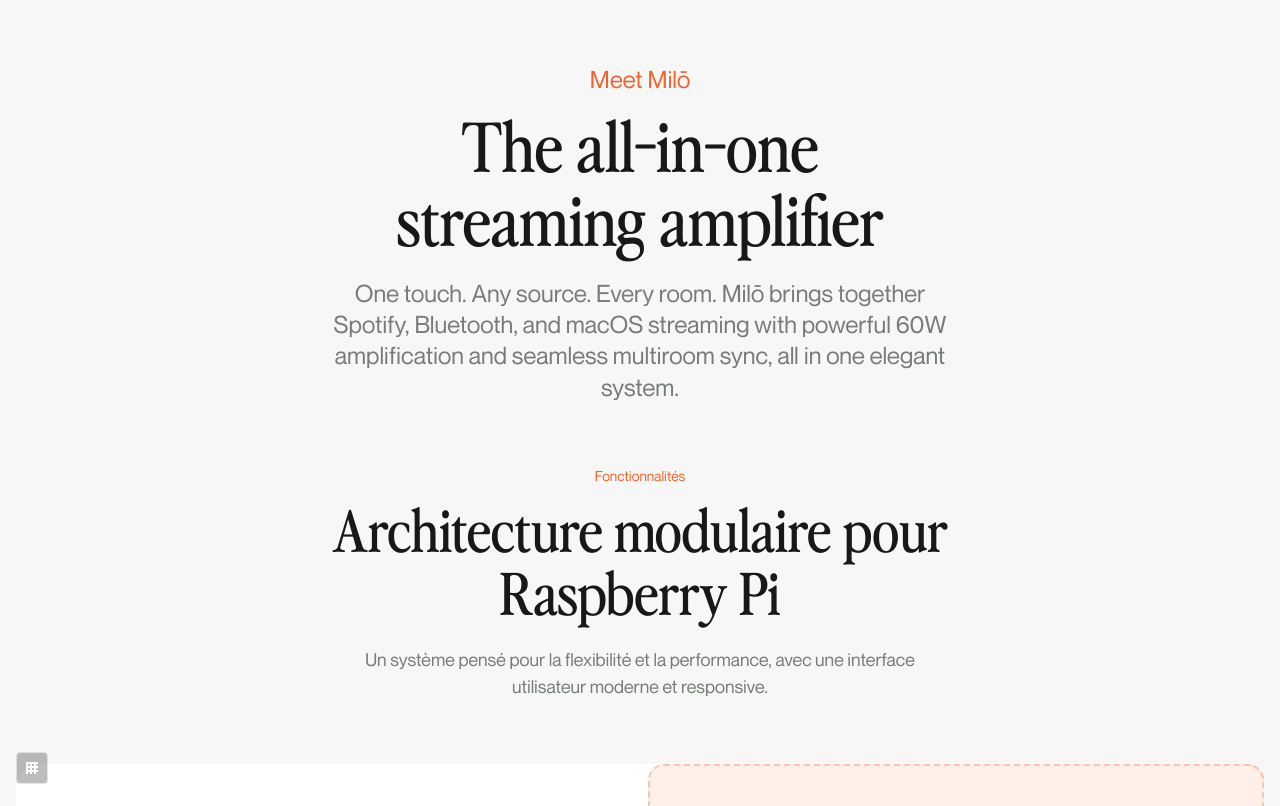
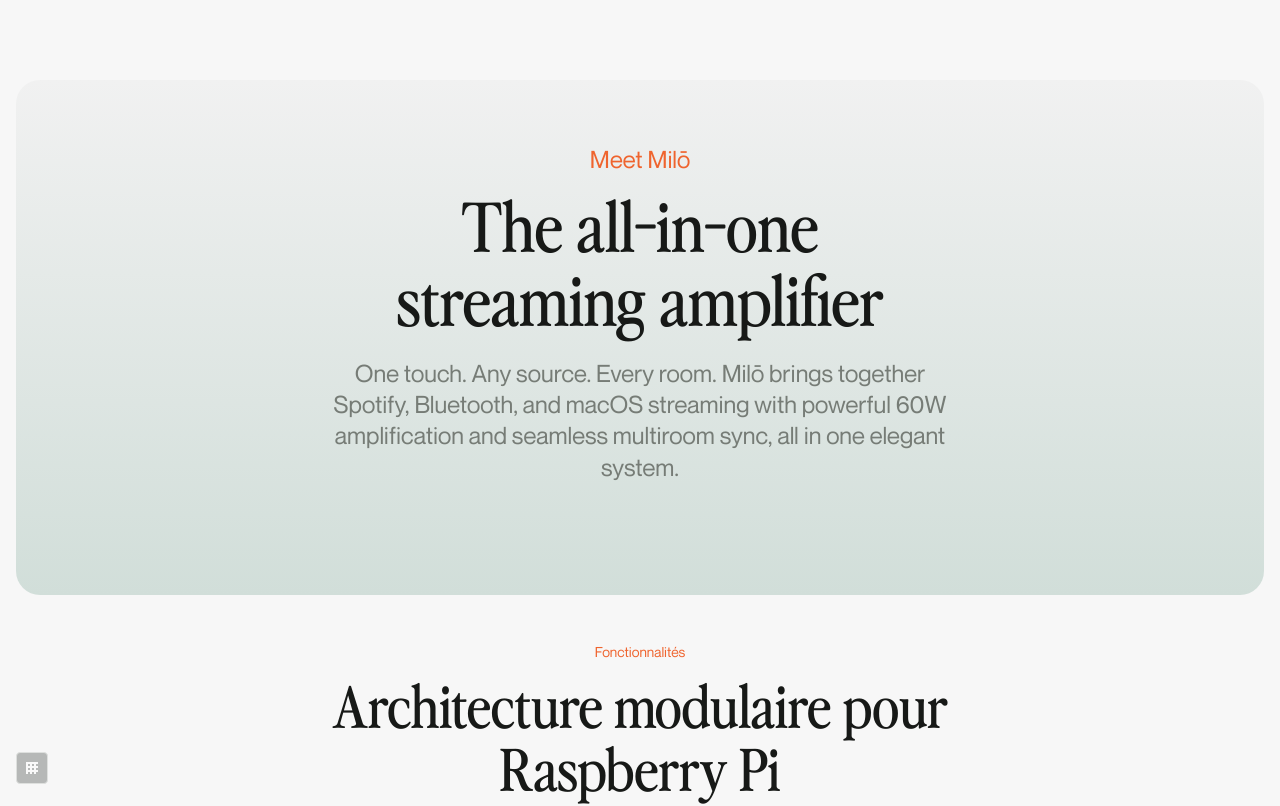
Before and after one commit to Leshauts/Milo-Website, a Vue app: page / in a window 1280 px wide. Shown: the top 806 px of the page. Built offline with nearby package versions, Linux system fonts and the light colour scheme.

Commit message:
style: add sectioncover in app

```diff
--- a/src/App.vue
+++ b/src/App.vue
@@ -1,11 +1,12 @@
 <template>
   <GridToggle @toggle="onGridToggle" />
 
+  <SectionCover>
     <SectionTitle variant="main" tag="Meet Milō" title="The all-in-one streaming&nbsp;amplifier"
       paragraph="One touch. Any source. Every room. Milō brings together Spotify, Bluetooth, and macOS streaming with powerful 60W amplification and seamless multiroom sync, all in one elegant system." />
-
-    <SectionTitle tag="Fonctionnalités" title="Architecture modulaire pour Raspberry Pi"
-      paragraph="Un système pensé pour la flexibilité et la performance, avec une interface utilisateur moderne et responsive." />
+  </SectionCover>
+  <SectionTitle tag="Fonctionnalités" title="Architecture modulaire pour Raspberry Pi"
+    paragraph="Un système pensé pour la flexibilité et la performance, avec une interface utilisateur moderne et responsive." />
 
   <!-- Section split normale -->
   <SectionSplit variant="default">
@@ -35,13 +36,16 @@
 import GridToggle from './components/GridToggle.vue'
 import SectionTitle from './components/SectionTitle.vue'
 import SectionSplit from './components/SectionSplit.vue'
+import SectionCover from './components/SectionCover.vue'
+
 
 export default {
   name: 'App',
   components: {
     GridToggle,
     SectionTitle,
-    SectionSplit
+    SectionSplit,
+    SectionCover
   },
   methods: {
     onGridToggle(isVisible) {
--- a/src/components/SectionCover.vue
+++ b/src/components/SectionCover.vue
@@ -18,7 +18,7 @@ export default {
   border-radius: var(--border-radius-large);
   padding: var(--space-08) var(--space-06);
   margin-bottom: var(--space-06);
-  background-color: var(--color-background-neutral);
+  background: linear-gradient(to bottom, #F1F1F1, #D1DED9);
 }
 
 /* Positionnement des SectionTitle enfants */
```
